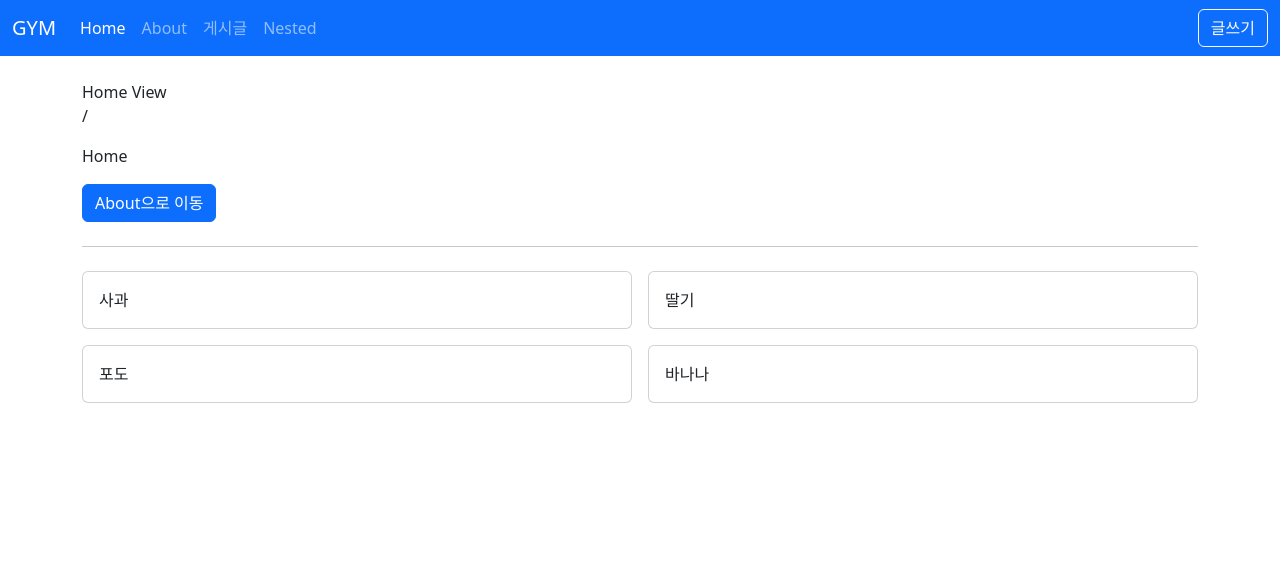
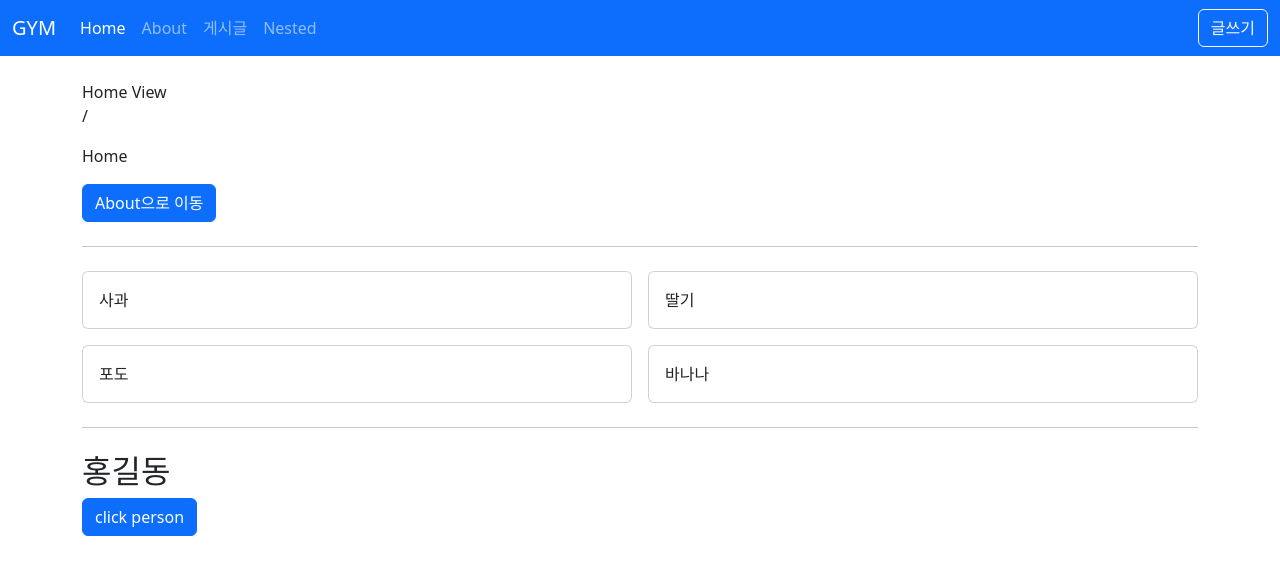
Before and after one commit to kimdaae328/vue-styudy, a Vue app: page / in a window 1280 px wide. Shown: the top 574 px of the page. Built offline with nearby package versions, Linux system fonts and the light colour scheme.

Commit message:
18 vue3 플러그인 만들기 완료

```diff
--- /dev/null
+++ b/src/plugins/func.js
@@ -0,0 +1,4 @@
+function funcPlugins() {
+    console.log('funcPlugins');
+}
+export default funcPlugins;
--- /dev/null
+++ b/src/plugins/obj.js
@@ -0,0 +1,11 @@
+const objPlugins = {
+    install(app, options) {
+        console.log('objPlugins app', app);
+        console.log('objPlugins options', options);
+        // app.componennt() 전역 컴포넌트
+        // app.config.globalProperties 전역 애플리케이션 인스턴스에 속성 추가
+        // app.directive 커스텀 디렉티브
+        // app.provide() 리소스
+    },
+};
+export default objPlugins;
--- /dev/null
+++ b/src/plugins/person.js
@@ -0,0 +1,13 @@
+export default {
+    install(app, options) {
+        const person = {
+            name: '짐코딩',
+            say() {
+                alert(this.name);
+            },
+            ...options,
+        };
+        app.config.globalProperties.$person = person;
+        app.provide('person', person);
+    },
+};
--- a/src/views/HomeView.vue
+++ b/src/views/HomeView.vue
@@ -7,10 +7,21 @@
     <AppGrid :items="items" v-slot="{item}" colClass="col-6">
         <AppCard>{{item}}</AppCard>
     </AppGrid>
+    <hr class="my-4" />
+    <h2>{{ $person.name }}</h2>
+    <button class="btn btn-primary" @click="person.say">click person</button>
 </template>
 
+<script>
+export default {
+    created(){
+        // console.log(this.$person.name);
+        // this.$person.say();
+    },
+}
+</script>
 <script setup>
-import { ref } from 'vue';
+import { inject, ref } from 'vue';
 import { useRouter } from 'vue-router';
 import AppCard from '@/components/AppCard.vue';
 import AppGrid from '@/components/AppGrid.vue';
@@ -20,7 +31,10 @@
     router.push('/about');
 };
 
-const items = ref(['사과','딸기','포도','바나나'])
+const items = ref(['사과','딸기','포도','바나나']);
+
+const person = inject('person');
+console.log('person.name: ', person.name)
 </script>
 
 <style lang="scss" scoped></style>
```
Also changed, not shown: src/main.js (+15 -6 lines).
